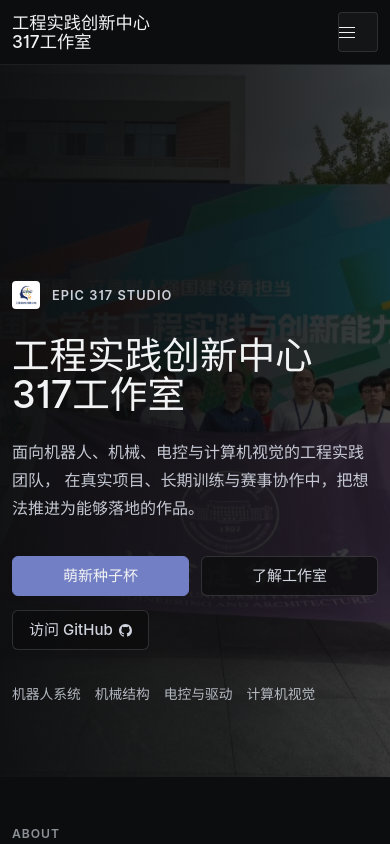
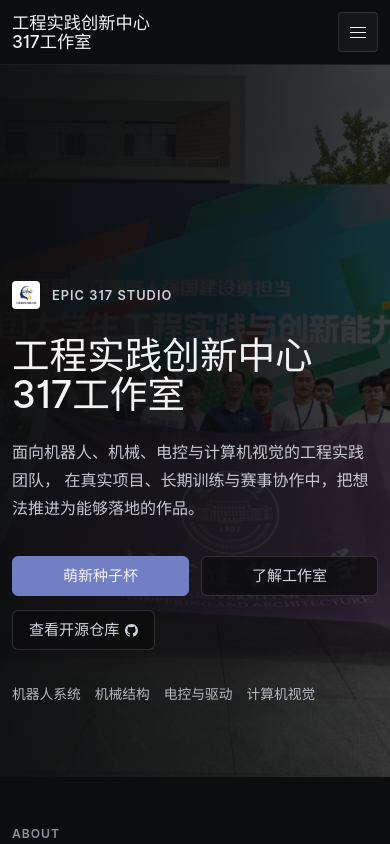
Before and after one commit to BUCEA-EPIC/bucea-epic.github.io, a Vue app: page / in a window 390 px wide. Shown: the top 844 px of the page. Built offline with nearby package versions, Linux system fonts and the light colour scheme; no server answers.

Commit message:
fix: 修正移动端导航显示

```diff
--- a/src/components/Navbar.vue
+++ b/src/components/Navbar.vue
@@ -41,11 +41,10 @@
             :href="githubUrl"
             target="_blank"
             rel="noopener noreferrer"
-            aria-label="打开 BUCEA-EPIC GitHub 组织（新标签页）"
-            title="BUCEA-EPIC GitHub 组织"
+            aria-label="打开 BUCEA-EPIC 开源仓库（新标签页）"
+            title="BUCEA-EPIC 开源仓库"
             @click="closeMenu"
           >
-            <span>GitHub 组织</span>
             <svg aria-hidden="true" viewBox="0 0 16 16" class="link-icon">
               <path
                 d="M8 0C3.58 0 0 3.58 0 8c0 3.54 2.29 6.53 5.47 7.59.4.07.55-.17.55-.38 0-.19-.01-.82-.01-1.49-2.23.49-2.71-1.07-2.71-1.07-.36-.91-.88-1.15-.88-1.15-.72-.49.06-.48.06-.48.8.06 1.22.82 1.22.82.71 1.21 1.87.86 2.33.66.07-.52.28-.86.51-1.06-1.78-.2-3.64-.89-3.64-3.95 0-.87.31-1.58.82-2.14-.08-.2-.36-1.01.08-2.1 0 0 .67-.21 2.2.82.64-.18 1.32-.27 2-.27s1.36.09 2 .27c1.53-1.04 2.2-.82 2.2-.82.44 1.09.16 1.9.08 2.1.51.56.82 1.27.82 2.14 0 3.07-1.87 3.75-3.65 3.95.29.25.54.73.54 1.48 0 1.07-.01 1.93-.01 2.2 0 .21.15.46.55.38A8.013 8.013 0 0016 8c0-4.42-3.58-8-8-8z"
@@ -71,8 +70,8 @@
           :href="githubUrl"
           target="_blank"
           rel="noopener noreferrer"
-          aria-label="打开 BUCEA-EPIC GitHub 组织（新标签页）"
-          title="BUCEA-EPIC GitHub 组织"
+          aria-label="打开 BUCEA-EPIC 开源仓库（新标签页）"
+          title="BUCEA-EPIC 开源仓库"
         >
           <svg aria-hidden="true" viewBox="0 0 16 16" class="link-icon">
             <path
@@ -278,10 +277,16 @@ onBeforeUnmount(() => {
   font-weight: 510;
   line-height: 1;
   cursor: pointer;
+  appearance: none;
 }
 
 .menu-icon {
-  display: grid;
+  display: flex;
+  width: 16px;
+  height: 16px;
+  flex-direction: column;
+  align-items: stretch;
+  justify-content: center;
   gap: 4px;
 }
 
@@ -345,7 +350,13 @@ onBeforeUnmount(() => {
 }
 
 .nav-links-mobile .github-link {
-  margin-top: 4px;
+  align-self: flex-start;
+  justify-content: center;
+  width: 42px;
+  min-width: 42px;
+  margin: 4px 0 0;
+  padding: 10px;
+  gap: 0;
   background: transparent;
   border-color: var(--border-standard);
 }
@@ -426,6 +437,7 @@ onBeforeUnmount(() => {
   }
 
   .more-btn {
+    display: inline-flex;
     flex: 0 0 auto;
   }
 
--- a/src/style.css
+++ b/src/style.css
@@ -518,7 +518,9 @@ textarea {
   }
 
   #app .more-btn {
-    display: block;
+    display: inline-flex;
+    align-items: center;
+    justify-content: center;
   }
 }
 
--- a/src/views/HomeView.vue
+++ b/src/views/HomeView.vue
@@ -48,10 +48,10 @@ useRevealOnScroll()
               :href="githubUrl"
               target="_blank"
               rel="noopener noreferrer"
-              aria-label="打开 BUCEA-EPIC GitHub 组织（新标签页）"
-              title="BUCEA-EPIC GitHub 组织"
+              aria-label="打开 BUCEA-EPIC 开源仓库（新标签页）"
+              title="BUCEA-EPIC 开源仓库"
             >
-              <span>访问 GitHub</span>
+              <span>查看开源仓库</span>
               <svg aria-hidden="true" viewBox="0 0 16 16" class="link-icon">
                 <path
                   d="M8 0C3.58 0 0 3.58 0 8c0 3.54 2.29 6.53 5.47 7.59.4.07.55-.17.55-.38 0-.19-.01-.82-.01-1.49-2.23.49-2.71-1.07-2.71-1.07-.36-.91-.88-1.15-.88-1.15-.72-.49.06-.48.06-.48.8.06 1.22.82 1.22.82.71 1.21 1.87.86 2.33.66.07-.52.28-.86.51-1.06-1.78-.2-3.64-.89-3.64-3.95 0-.87.31-1.58.82-2.14-.08-.2-.36-1.01.08-2.1 0 0 .67-.21 2.2.82.64-.18 1.32-.27 2-.27s1.36.09 2 .27c1.53-1.04 2.2-.82 2.2-.82.44 1.09.16 1.9.08 2.1.51.56.82 1.27.82 2.14 0 3.07-1.87 3.75-3.65 3.95.29.25.54.73.54 1.48 0 1.07-.01 1.93-.01 2.2 0 .21.15.46.55.38A8.013 8.013 0 0016 8c0-4.42-3.58-8-8-8z"
```
